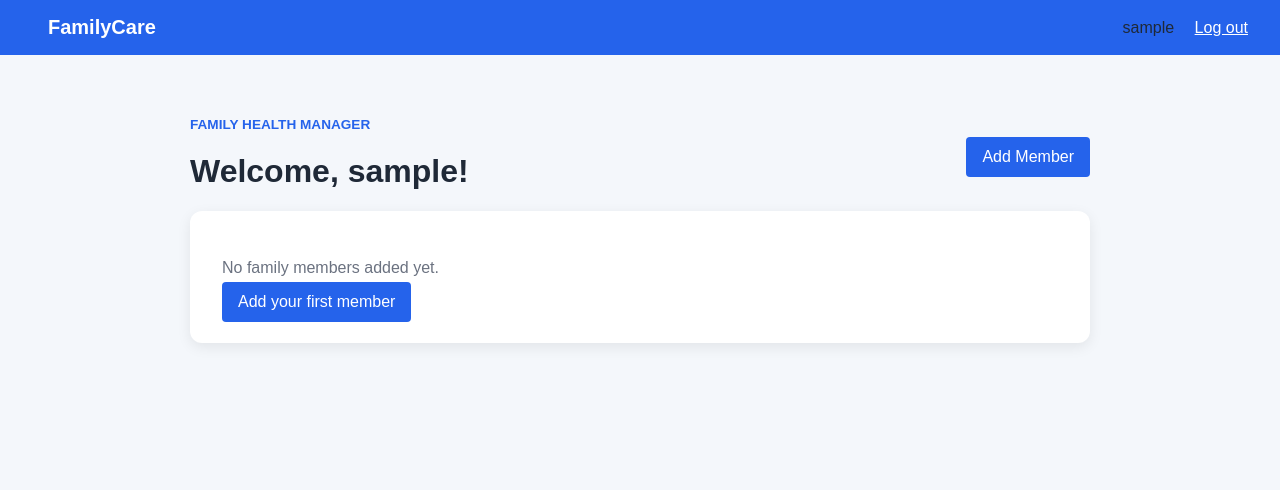
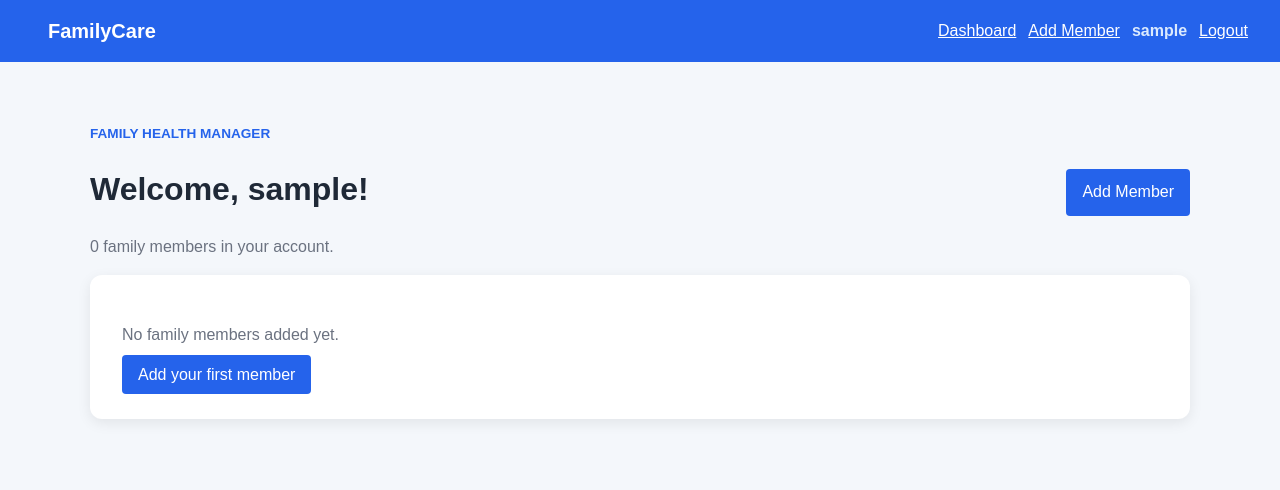
Before and after one commit to Aswanthcv/FamilyCare, a Django app: page / in a window 1280 px wide. Shown: the top 490 px of the page. Run offline with Django 5.2, Linux system fonts and the light colour scheme; the visitor is signed in with stand-in values (Sample User, id 1).

Commit message:
Add health timeline and polish UI

```diff
--- a/records/views.py
+++ b/records/views.py
@@ -57,6 +57,20 @@ def add_member(request):
 @login_required
 def member_detail(request, member_id):
     member = get_object_or_404(FamilyMember, id=member_id, user=request.user)
+    timeline = []
+    for item in member.test_results.all():
+        timeline.append({'date': item.test_date, 'type': 'Test Result', 'title': item.test_name, 'detail': item.laboratory_or_hospital, 'url': 'records:member_detail', 'id': member.id})
+    for item in member.medical_reports.all():
+        timeline.append({'date': item.report_date, 'type': 'Medical Report', 'title': item.report_title, 'detail': item.hospital_or_clinic, 'url': 'records:member_detail', 'id': member.id})
+    for item in member.doctor_visits.all():
+        timeline.append({'date': item.visit_date, 'type': 'Doctor Visit', 'title': item.doctor_name, 'detail': item.hospital_or_clinic, 'url': 'records:doctor_visit_detail', 'id': item.id})
+    for item in member.prescriptions.all():
+        timeline.append({'date': item.prescription_date, 'type': 'Prescription', 'title': item.doctor_name, 'detail': item.medicines, 'url': 'records:prescription_detail', 'id': item.id})
+    for item in member.insurance_records.all():
+        timeline.append({'date': item.start_date, 'type': 'Insurance', 'title': item.provider_name, 'detail': item.policy_number, 'url': 'records:insurance_detail', 'id': item.id})
+    for item in member.medical_documents.all():
+        timeline.append({'date': item.document_date, 'type': 'Medical Document', 'title': item.title, 'detail': item.description, 'url': 'records:medical_document_detail', 'id': item.id})
+    timeline.sort(key=lambda item: item['date'], reverse=True)
     return render(request, 'records/member_detail.html', {
         'member': member,
         'test_results': member.test_results.all(),
@@ -65,6 +79,7 @@ def member_detail(request, member_id):
         'prescriptions': member.prescriptions.all(),
         'insurance_records': member.insurance_records.all(),
         'medical_documents': member.medical_documents.all(),
+        'timeline': timeline,
     })
 
 
--- a/static/css/style.css
+++ b/static/css/style.css
@@ -3,6 +3,7 @@ body {
     background: #f4f7fb;
     color: #1f2937;
     font-family: Arial, sans-serif;
+    line-height: 1.5;
     margin: 0;
 }
 
@@ -15,6 +16,9 @@ body {
 }
 
 .site-header a { color: white; margin-left: 1rem; }
+.site-header nav { align-items: center; display: flex; flex-wrap: wrap; gap: 0.75rem; }
+.site-header nav a { margin-left: 0; }
+.nav-user { color: #dbeafe; font-weight: bold; }
 
 .brand {
     color: white;
@@ -25,7 +29,7 @@ body {
 
 .container {
     margin: 0 auto;
-    max-width: 900px;
+    max-width: 1100px;
     padding: 3rem 1.5rem;
 }
 
@@ -34,6 +38,7 @@ body {
     border-radius: 12px;
     box-shadow: 0 4px 14px rgb(0 0 0 / 8%);
     padding: 2rem;
+    margin-bottom: 1.5rem;
 }
 
 .eyebrow {
@@ -54,7 +59,18 @@ button { background: #2563eb; border: 0; border-radius: 4px; color: white; curso
 .error { color: #b91c1c; }
 .page-heading { align-items: center; display: flex; justify-content: space-between; }
 .button { background: #2563eb; border-radius: 4px; color: white; padding: 0.7rem 1rem; text-decoration: none; }
+.button:hover, button:hover { background: #1d4ed8; }
+.button.small { padding: 0.5rem 0.75rem; }
 .member-grid { display: grid; gap: 1rem; grid-template-columns: repeat(auto-fit, minmax(240px, 1fr)); }
-.member-card { background: white; border-radius: 12px; padding: 1.25rem; }
+.member-card { background: white; border: 1px solid #e5e7eb; border-radius: 12px; padding: 1.25rem; }
+.dashboard-card { box-shadow: 0 4px 14px rgb(0 0 0 / 6%); }
+.card-actions { align-items: center; display: flex; flex-wrap: wrap; gap: 0.75rem; margin-top: 1rem; }
 .member-card img, .profile-image { border-radius: 50%; height: 100px; object-fit: cover; width: 100px; }
 .wide-form { max-width: 700px; }
+.timeline { border-left: 3px solid #bfdbfe; margin: 1rem 0 2rem 0.75rem; padding-left: 1.5rem; }
+.timeline-item { background: white; border: 1px solid #e5e7eb; border-radius: 8px; margin-bottom: 1rem; padding: 1rem; position: relative; }
+.timeline-item::before { background: #2563eb; border: 3px solid #dbeafe; border-radius: 50%; content: ''; height: 10px; left: -2rem; position: absolute; top: 1.25rem; width: 10px; }
+.timeline-date { color: #4b5563; font-weight: bold; margin: 0; }
+table { border-collapse: collapse; width: 100%; }
+th, td { border-bottom: 1px solid #e5e7eb; padding: 0.75rem; text-align: left; }
+@media (max-width: 640px) { .site-header { align-items: flex-start; flex-direction: column; gap: 0.75rem; padding: 1rem; } .container { padding: 2rem 1rem; } .page-heading { align-items: flex-start; flex-direction: column; gap: 1rem; } }
--- a/templates/base.html
+++ b/templates/base.html
@@ -12,8 +12,10 @@
         <a class="brand" href="{% url 'records:home' %}">FamilyCare</a>
         <nav>
             {% if user.is_authenticated %}
+                <a href="{% url 'records:home' %}">Dashboard</a>
+                <a href="{% url 'records:add_member' %}">Add Member</a>
                 <span class="nav-user">{{ user.username }}</span>
-                <a href="{% url 'records:logout' %}">Log out</a>
+                <a href="{% url 'records:logout' %}">Logout</a>
             {% else %}
                 <a href="{% url 'records:login' %}">Log in</a>
                 <a href="{% url 'records:register' %}">Register</a>
--- a/templates/records/home.html
+++ b/templates/records/home.html
@@ -3,13 +3,13 @@
 {% block title %}Dashboard | FamilyCare{% endblock %}
 
 {% block content %}
-    <div class="page-heading"><div><p class="eyebrow">Family health manager</p><h1>Welcome, {{ user.username }}!</h1></div><a class="button" href="{% url 'records:add_member' %}">Add Member</a></div>
+    <div class="page-heading"><div><p class="eyebrow">Family health manager</p><h1>Welcome, {{ user.username }}!</h1><p class="muted">{{ members|length }} family member{{ members|length|pluralize }} in your account.</p></div><a class="button" href="{% url 'records:add_member' %}">Add Member</a></div>
     {% if members %}<div class="member-grid">
-        {% for member in members %}<article class="member-card">
+        {% for member in members %}<article class="member-card dashboard-card">
             {% if member.profile_image %}<img src="{{ member.profile_image.url }}" alt="{{ member.full_name }}">{% endif %}
             <h2>{{ member.full_name }}</h2><p>Age: {{ member.age }} | Sex: {{ member.get_sex_display }}</p>
             <p>Blood group: {{ member.blood_group|default:'Not added' }}</p><p>Height: {{ member.height|default:'Not added' }} cm</p><p>Weight: {{ member.weight|default:'Not added' }} kg</p>
-            <a href="{% url 'records:member_detail' member.id %}">View Profile</a> <a href="{% url 'records:edit_member' member.id %}">Edit</a> <a href="{% url 'records:delete_member' member.id %}">Delete</a>
+            <div class="card-actions"><a class="button small" href="{% url 'records:member_detail' member.id %}">View Profile</a> <a href="{% url 'records:edit_member' member.id %}">Edit</a> <a href="{% url 'records:delete_member' member.id %}">Delete</a></div>
         </article>{% endfor %}
     </div>{% else %}<section class="welcome-card"><p class="muted">No family members added yet.</p><a class="button" href="{% url 'records:add_member' %}">Add your first member</a></section>{% endif %}
 {% endblock %}
--- a/templates/records/member_detail.html
+++ b/templates/records/member_detail.html
@@ -16,5 +16,7 @@
 {% for insurance in insurance_records %}<article class="member-card"><h3>{{ insurance.provider_name }}</h3><p>Policy number: {{ insurance.policy_number }}</p><p>Member ID: {{ insurance.member_id }}</p><p>Start date: {{ insurance.start_date }}</p><p>Expiry date: {{ insurance.expiry_date }}</p>{% if insurance.insurance_card %}<a href="{% url 'records:view_insurance_card' insurance.id %}">View insurance card</a>{% endif %} <a href="{% url 'records:edit_insurance' insurance.id %}">Edit</a> <a href="{% url 'records:delete_insurance' insurance.id %}">Delete</a></article>{% empty %}<p class="muted">No insurance records added yet.</p>{% endfor %}
 <h2>Other Medical Documents</h2><p><a class="button" href="{% url 'records:add_medical_document' member.id %}">Upload Document</a></p>
 {% for document in medical_documents %}<article class="member-card"><h3>{{ document.title }}</h3><p>Date: {{ document.document_date }}</p><p>{{ document.description|default:'No description added' }}</p><a href="{% url 'records:medical_document_detail' document.id %}">View</a> <a href="{% url 'records:edit_medical_document' document.id %}">Edit</a> <a href="{% url 'records:delete_medical_document' document.id %}">Delete</a></article>{% empty %}<p class="muted">No other medical documents added yet.</p>{% endfor %}
+<h2>Health Timeline</h2>
+{% if timeline %}<div class="timeline">{% for item in timeline %}<article class="timeline-item"><p class="timeline-date">{{ item.date }}</p><p class="eyebrow">{{ item.type }}</p><h3>{{ item.title }}</h3>{% if item.detail %}<p>{{ item.detail }}</p>{% endif %}<a href="{% url item.url item.id %}">View record</a></article>{% endfor %}</div>{% else %}<p class="muted">No health history has been added yet.</p>{% endif %}
 <a class="button" href="{% url 'records:edit_member' member.id %}">Edit</a> <a href="{% url 'records:home' %}">Back to dashboard</a>
 </section>{% endblock %}
```
Also changed, not shown: records/tests.py (+13 -0 lines).
